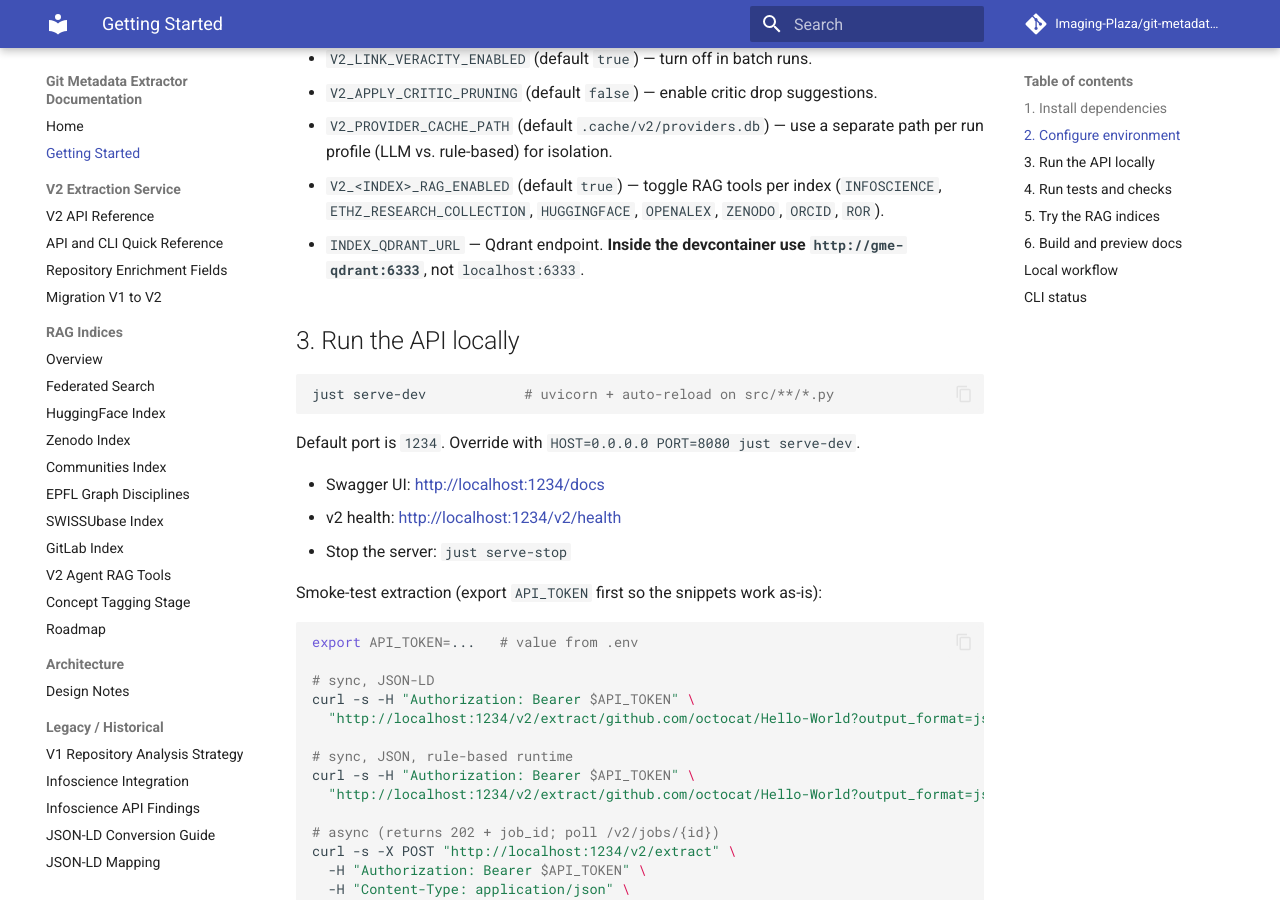
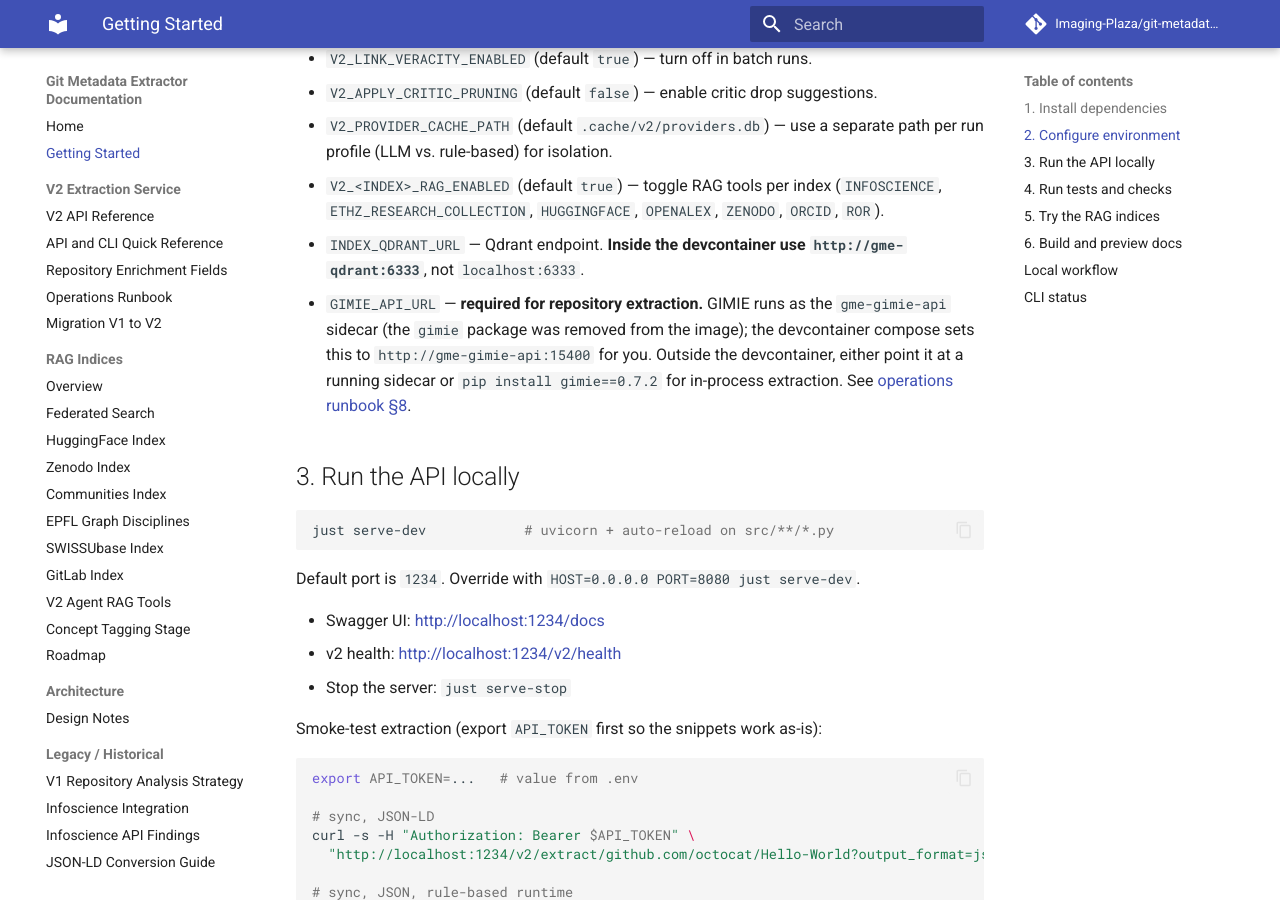
Before and after one commit to Imaging-Plaza/git-metadata-extractor, an MkDocs documentation site: the page built from docs/getting-started.md, in a window 1280 px wide and 900 px high, scrolled down 1320 px. Built offline with MkDocs 1.6.1 and Material for MkDocs 9.7.7, drawn with Linux system fonts in a browser that asks for light colours; comment, search, counter and statistics services are not loaded; the version menu is left out.

Commit message:
docs: document GIMIE sidecar (GIMIE_API_URL) + add Operations Runbook to nav; fix 4 broken links
- v2-api-reference.md: GIMIE_API_URL (required for extraction) +
  GIMIE_API_TIMEOUT_SECONDS in the env-var table.
- getting-started.md: GIMIE_API_URL note in the environment section.
- mkdocs.yml: add the Operations Runbook (incl. §8 gimie sidecar) to the nav —
  it was previously published-but-unlinked.
- Fix the 4 pre-existing broken links that aborted `mkdocs build --strict`
  (epfl_graph.yaml, .env.example → GitHub URLs; the non-existent
  .internal/v2-pipeline-reference.md → plain code span). The strict docs build
  now passes, unblocking the docs-publish workflow.

```diff
--- a/docs/getting-started.md
+++ b/docs/getting-started.md
@@ -61,6 +61,12 @@ and `.env.example`):
   `ZENODO`, `ORCID`, `ROR`).
 - `INDEX_QDRANT_URL` — Qdrant endpoint. **Inside the devcontainer use
   `http://gme-qdrant:6333`**, not `localhost:6333`.
+- `GIMIE_API_URL` — **required for repository extraction.** GIMIE runs as the
+  `gme-gimie-api` sidecar (the `gimie` package was removed from the image); the
+  devcontainer compose sets this to `http://gme-gimie-api:15400` for you. Outside
+  the devcontainer, either point it at a running sidecar or `pip install
+  gimie==0.7.2` for in-process extraction. See
+  [operations runbook §8](OPERATIONS_RUNBOOK.md#8-gimie-now-runs-as-a-sidecar-gimie_api_url-is-required).
 
 ## 3. Run the API locally
 
--- a/mkdocs.yml
+++ b/mkdocs.yml
@@ -42,6 +42,7 @@ nav:
       - V2 API Reference: v2-api-reference.md
       - API and CLI Quick Reference: api-and-cli.md
       - Repository Enrichment Fields: repository-enrichment-fields.md
+      - Operations Runbook: OPERATIONS_RUNBOOK.md
       - Migration V1 to V2: migration-v1-to-v2.md
   - RAG Indices:
       - Overview: rag-indices.md
```
Also changed, not shown: docs/epfl-graph-disciplines.md (+1 -1 lines), docs/v2-api-reference.md (+2 -0 lines), docs/v2-pipeline.md (+3 -3 lines).
